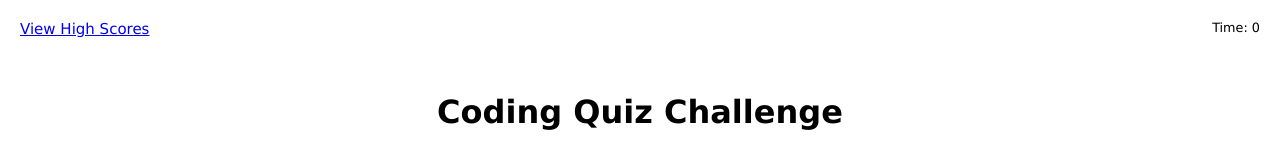
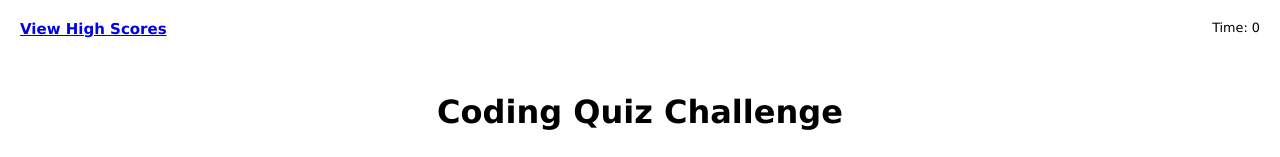
Before and after one commit to dannyramirezgd/coding-quiz, a plain HTML site: page index.html in a window 1280 px wide. Shown: the top 157 px of the page. Drawn offline with Linux system fonts and the light colour scheme.

Commit message:
just a few css tweaks on header link

```diff
--- a/assets/style.css
+++ b/assets/style.css
@@ -10,6 +10,9 @@ header{
     display: flex;
     flex-wrap: wrap;
     justify-content:center;
+}
+header a{
+    font-weight: bold;
 }
 .scoreboard {
     display: flex;
```
